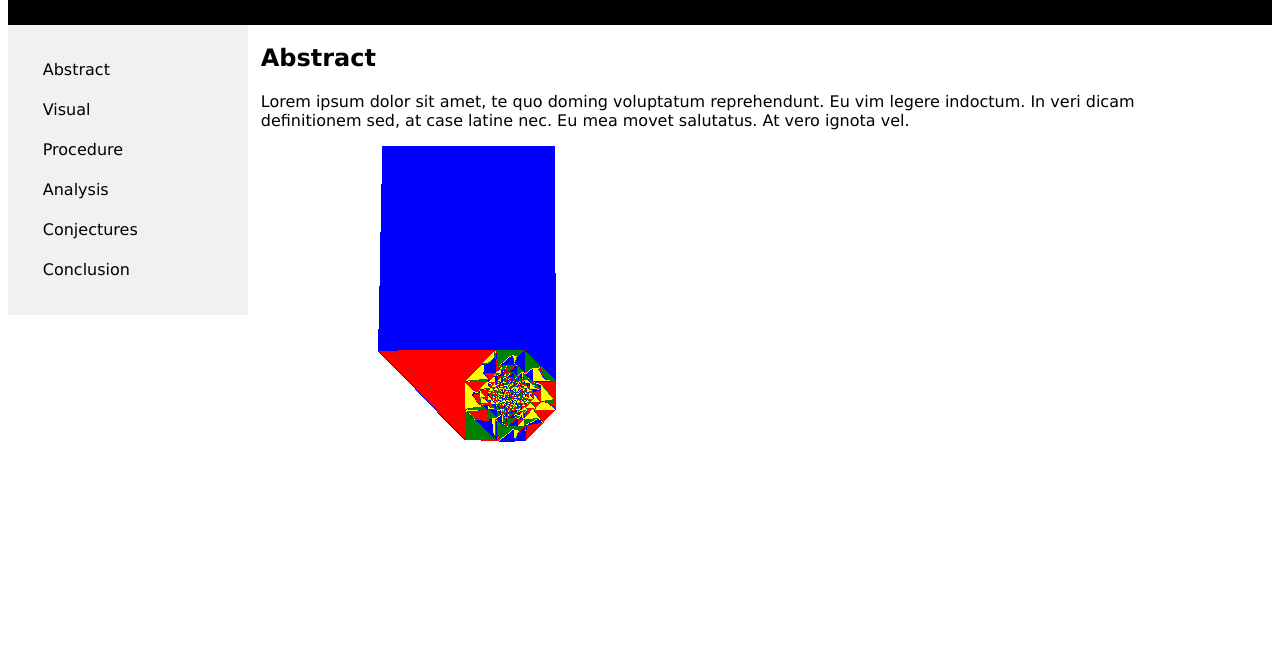
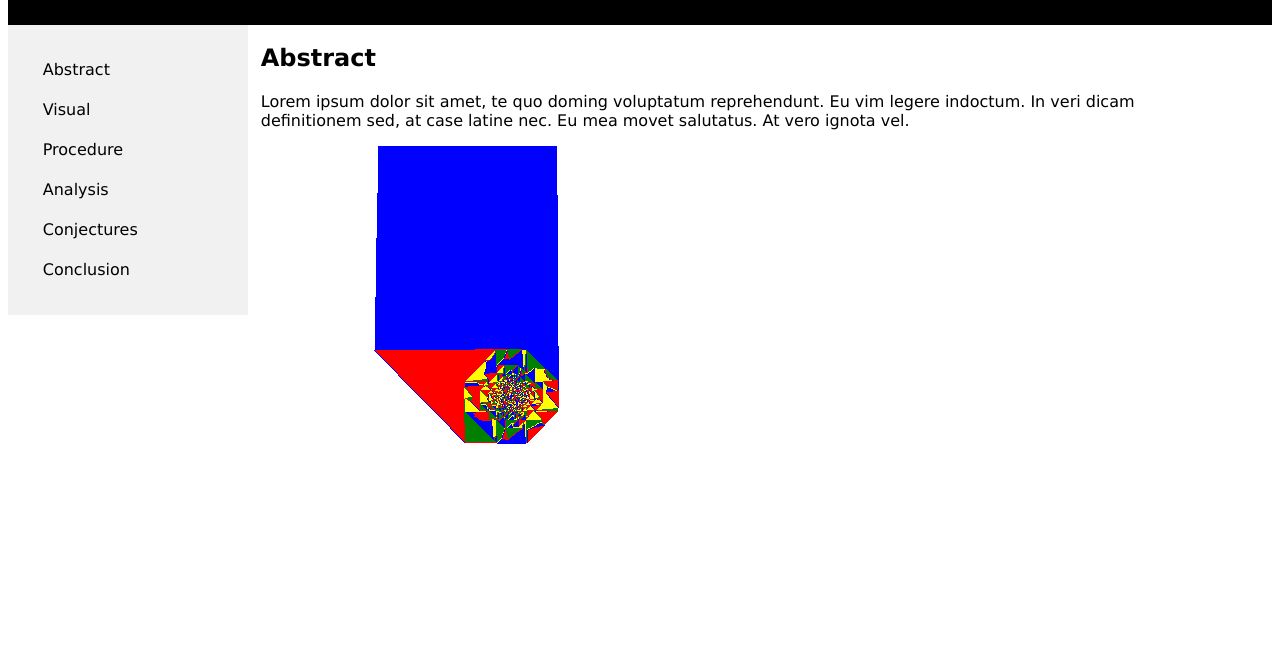
Before and after one commit to nickatomlin/Rotor-Routing, a plain HTML site: page index.html in a window 1280 px wide. Shown: the part 77-740 px from the top of the page. Drawn offline with Linux system fonts and the light colour scheme.

Commit message:
generalized main.js for higher dimensions

```diff
--- a/index.html
+++ b/index.html
@@ -34,7 +34,7 @@
         <canvas id="canvas" width="500px" height="500px">Your browser does not
                                                          support the HTML5
                                                          canvas tag.</canvas>
-        <script src="js/500.js"></script>
+        <script src="js/main.js"></script>
       </div>
       <img src="bar.png" id="bar" style="display:none"/>
       <div id="procedure">
--- a/js/main.js
+++ b/js/main.js
@@ -1,12 +1,15 @@
 var canvas;
 var ctx; // canvas object to which functions like fillRect are applied
 var timer;
-/* Defines a matrix with dimension 50 and fills it with zeroes. This matrix
+/* Defines a matrix with dimension dim and fills it with zeroes. This matrix
    is used to store the directions of arrows at each point on the grid. */
 var matrix = [];
-for(var i = 0; i < 50; i++) {
+var dim = 500;
+var center = Math.floor(dim / 2.0);
+var n = Math.ceil(500.0 / dim);
+for(var i = 0; i < dim; i++) {
     matrix[i] = [];
-    for(var j = 0; j < 50; j++) {
+    for(var j = 0; j < dim; j++) {
         matrix[i][j] = 0;
     }
 }
@@ -26,7 +29,7 @@ function update() {
      make this a selectable parameter for the website user. */
   for (var d = 0; d <= 10; d++) {
     if (d == 0) {
-      locations.push([24,24]);
+      locations.push([center,center]);
     }
     else {
       var count = locations.length;
@@ -49,7 +52,7 @@ function update() {
           }
           matrix[x][y] = 1; // changes arrow direction
           ctx.fillStyle = "blue"; // sets fill color
-          ctx.fillRect(x*10, y*10, 10, 10); // visualization for arrow direction
+          ctx.fillRect(x*n, y*n, n, n); // visualization for arrow direction
         }
         else if (matrix[x][y] == 1) {
           if (x > 0) {
@@ -58,25 +61,25 @@ function update() {
           }
           matrix[x][y] = 2;
           ctx.fillStyle = "red";
-          ctx.fillRect(x*10, y*10, 10, 10);
+          ctx.fillRect(x*n, y*n, n, n);
         }
         else if (matrix[x][y] == 2) {
-          if (y < 49) {
+          if (y < dim - 1) {
             var new_item = [x, y+1];
             new_locations.push(new_item);
           }
           matrix[x][y] = 3;
           ctx.fillStyle = "green";
-          ctx.fillRect(x*10, y*10, 10, 10);
+          ctx.fillRect(x*n, y*n, n, n);
         }
         else if (matrix[x][y] == 3) {
-          if (x < 49) {
+          if (x < dim - 1) {
             var new_item = [x+1, y];
             new_locations.push(new_item);
           }
           matrix[x][y] = 0;
           ctx.fillStyle = "yellow";
-          ctx.fillRect(x*10, y*10, 10, 10);
+          ctx.fillRect(x*n, y*n, n, n);
         }
       }
       locations = new_locations; // updates locations array
```
